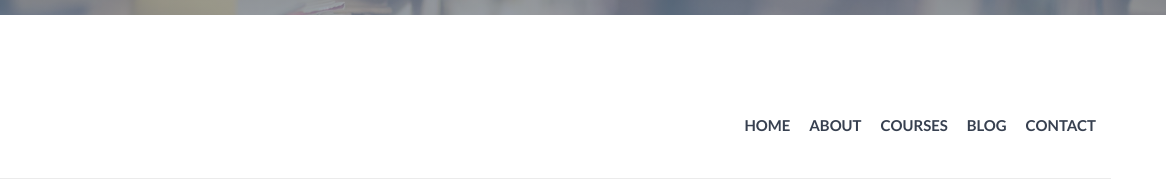
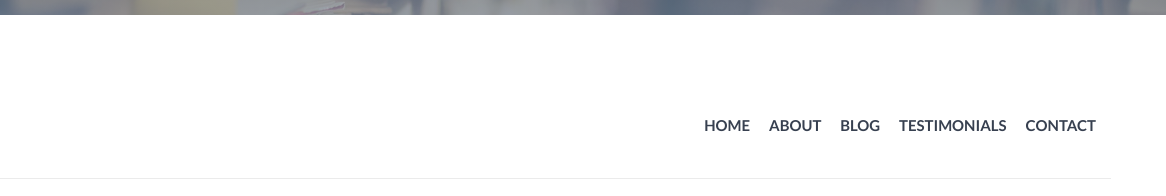
Before and after one commit to Cheederah/SensoryCare.github.io, a plain HTML site: page About.html in a window 1280 px wide. Shown: the part 3823-4019 px from the top of the page, 114-1280 px from the left. Drawn offline with Linux system fonts and the light colour scheme.

Commit message:
update footer

```diff
--- a/About.html
+++ b/About.html
@@ -579,10 +579,10 @@
 								<a href="#">About</a>
 							</li>
 							<li>
-								<a href="#">Courses</a>
+								<a href="blog.html">Blog</a>
 							</li>
 							<li>
-								<a href="blog.html">Blog</a>
+								<a href="#">Testimonials</a>
 							</li>
 							<li>
 								<a href="contact.html">Contact</a>
```
